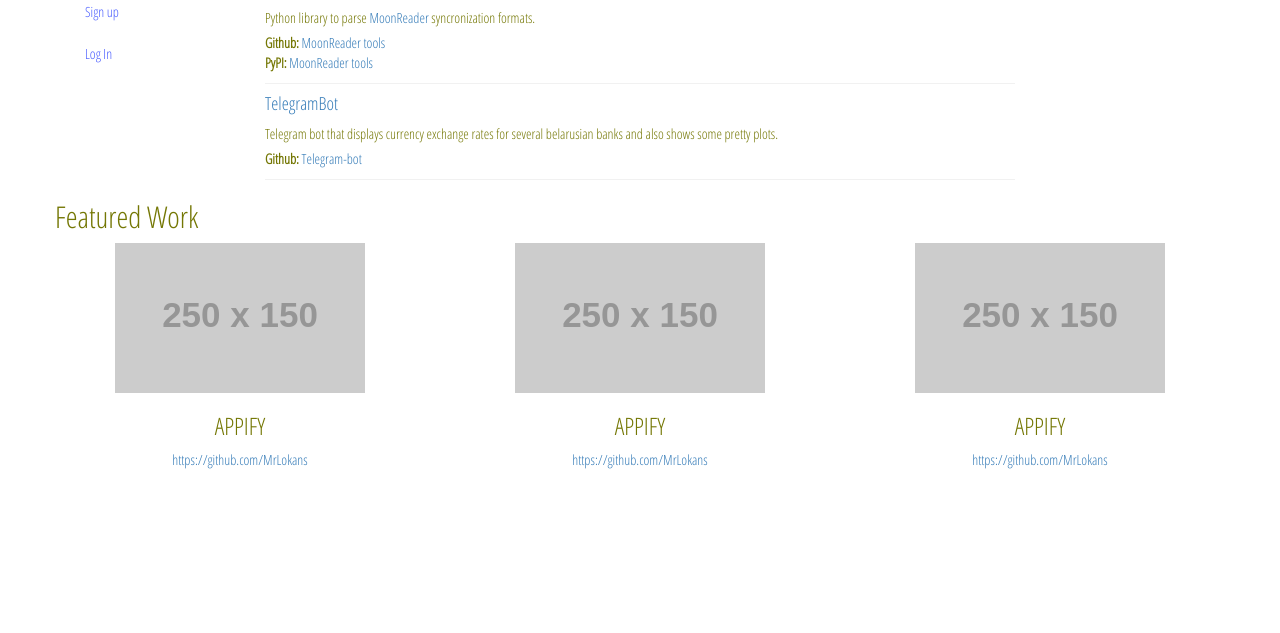
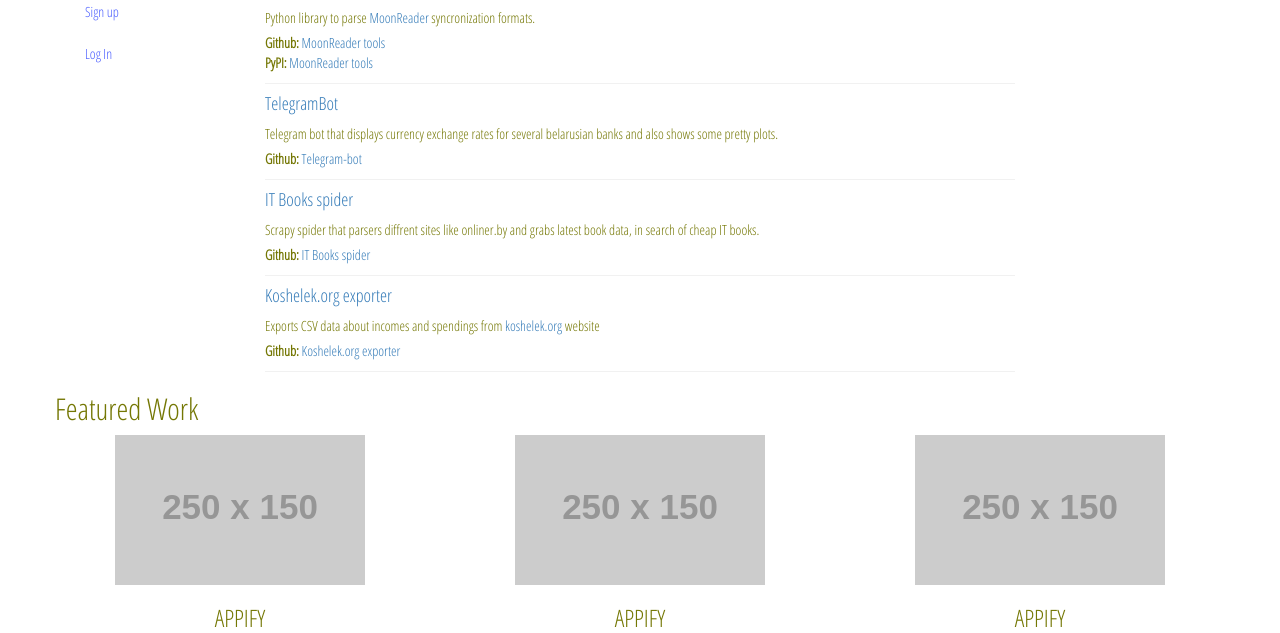
Before and after one commit to MrLokans/portfoliosite, a Django app: page /projects in a window 1280 px wide. Shown: the part 407-1040 px from the top of the page. Before the commit the page ends 876 px from the top, so only its background shows below. Run offline with Django 3.2, Linux system fonts and the light colour scheme; grey boxes labelled with a size stand in for pictures from a placeholder-image service; some libraries are stand-ins or nearby versions.

Commit message:
Added several new descriptions.

```diff
--- a/personal_site/blog/templates/projects.html
+++ b/personal_site/blog/templates/projects.html
@@ -53,6 +53,32 @@
                 </div>
             </div>
         </div>
-
+        <div class="project-block">
+            <h4 class="project-header">
+                <a href="https://github.com/MrLokans/IT_books_spider">IT Books spider</a>
+            </h4>
+            <div class="project-description">
+                Scrapy spider that parsers diffrent sites like onliner.by and grabs latest book data,
+                in search of cheap IT books.
+                <br/>
+                <div class="project-links">
+                    <strong class="project-link-title">Github:</strong>
+                    <a class="project-link" href="https://github.com/MrLokans/IT_books_spider">IT Books spider</a>
+                </div>
+            </div>
+        </div>
+        <div class="project-block">
+            <h4 class="project-header">
+                <a href="https://github.com/MrLokans/KoshelekOrgExporter">Koshelek.org exporter</a>
+            </h4>
+            <div class="project-description">
+                Exports CSV data about incomes and spendings from <a href="https://koshelek.org/">koshelek.org</a> website
+                <br/>
+                <div class="project-links">
+                    <strong class="project-link-title">Github:</strong>
+                    <a class="project-link" href="https://github.com/MrLokans/KoshelekOrgExporter">Koshelek.org exporter</a>
+                </div>
+            </div>
+        </div>
     </div>
 {% endblock content %}
```
